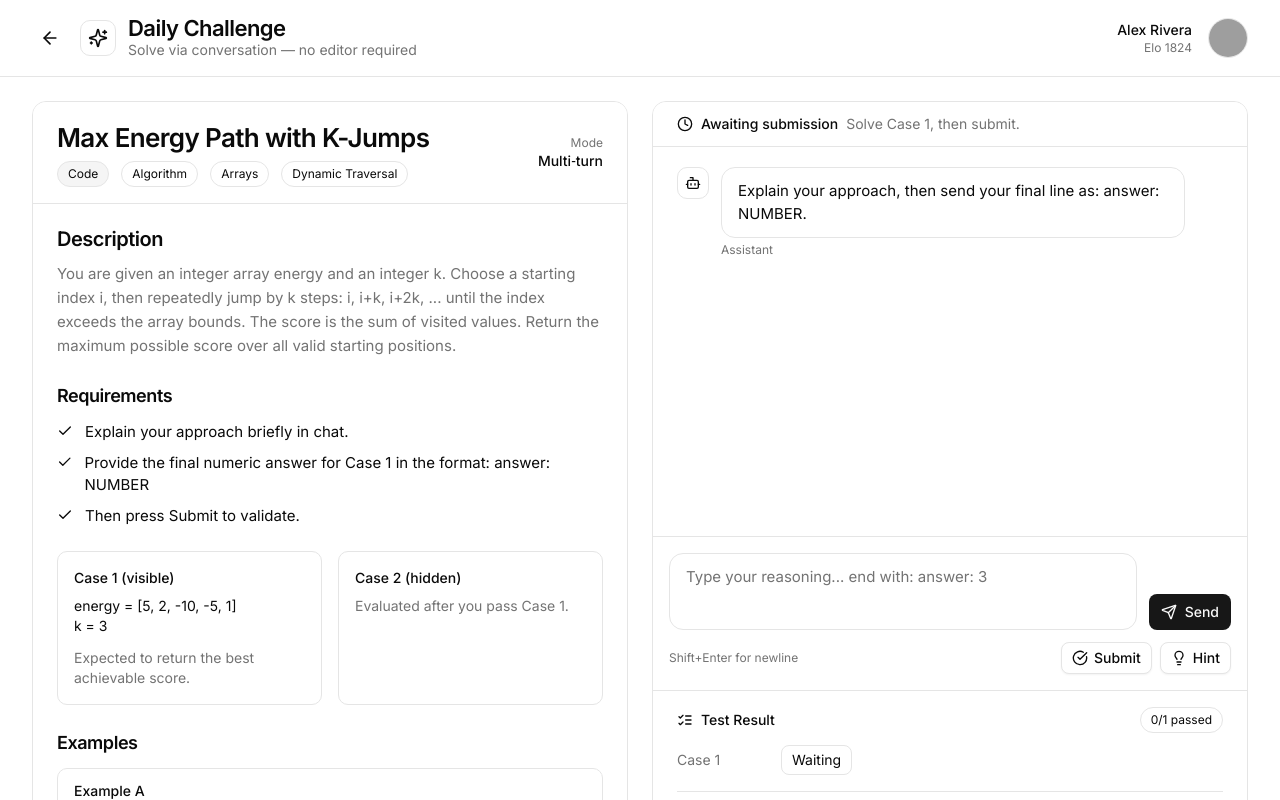
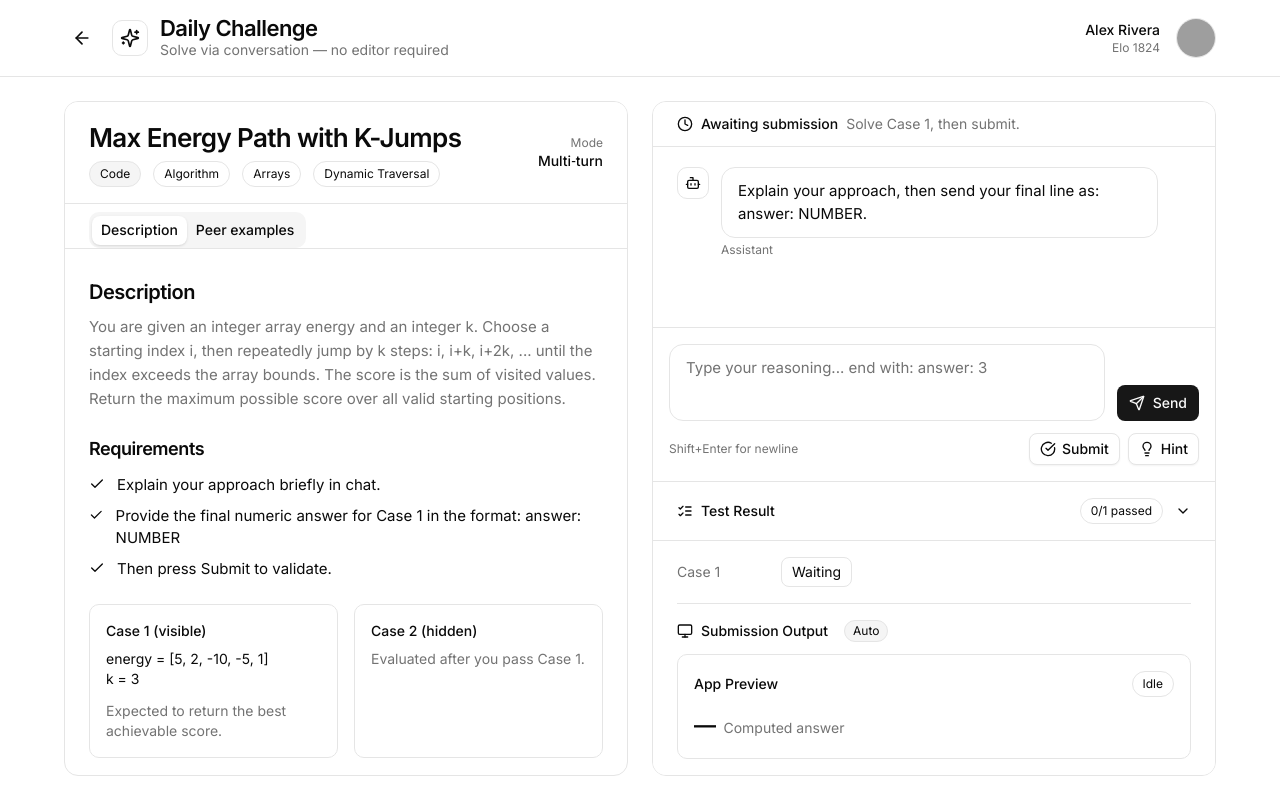
Before and after one commit to micah-firstbuilder/promptrite, a Next.js app in the folder promptrite/: page /dashboard/challenges/1 in a window 1280 px wide. Shown: the top 800 px of the page. Built offline with nearby package versions, Linux system fonts and the light colour scheme; no server answers; the database is empty; grey boxes are pictures that could not be loaded.

Commit message:
iteration done

```diff
--- a/promptrite/app/dashboard/challenges/[id]/page.tsx
+++ b/promptrite/app/dashboard/challenges/[id]/page.tsx
@@ -16,12 +16,14 @@ import {
   Undo,
   User,
   XCircle,
+  ChevronDown,
 } from "lucide-react";
 import Image from "next/image";
 import { useParams, useRouter } from "next/navigation";
 import { useEffect, useRef, useState } from "react";
 import { Button } from "@/components/ui/button";
 import DiscussionSection from "@/components/DiscussionSection";
+import { Tabs, TabsContent, TabsList, TabsTrigger } from "@/components/ui/tabs";
 
 // Mock challenge data - in a real app, this would come from an API
 const challengeData: Record<string, any> = {
@@ -94,6 +96,8 @@ export default function ChallengePage() {
     submitted: false,
   });
   const [submittedAnswer, setSubmittedAnswer] = useState<number | null>(null);
+  const [testOpen, setTestOpen] = useState(true);
+
 
   const messagesEndRef = useRef<HTMLDivElement>(null);
 
@@ -284,10 +288,10 @@ Return the maximum sum over sequences i, i+k, i+2k, ... within bounds. Provide f
   };
 
   return (
-    <div className="min-h-screen bg-background">
+    <div className="h-screen bg-background flex flex-col overflow-hidden">
       {/* Top Bar */}
-      <header className="border-border border-b">
-        <div className="mx-auto flex max-w-7xl items-center justify-between px-4 py-4 sm:px-6 lg:px-8">
+      <header className="border-border border-b flex-none">
+        <div className="mx-auto flex w-[95%] items-center justify-between px-4 py-4 sm:px-6 lg:px-8">
           <div className="flex items-center gap-3">
             <Button
               className="size-9"
@@ -328,10 +332,10 @@ Return the maximum sum over sequences i, i+k, i+2k, ... within bounds. Provide f
       </header>
 
       {/* Main 1-1 Split */}
-      <main className="mx-auto max-w-7xl px-4 py-6 sm:px-6 lg:px-8">
-        <div className="grid grid-cols-1 gap-6 lg:grid-cols-2">
+      <main className="mx-auto w-[95%] px-4 py-6 sm:px-6 lg:px-8 flex-1 overflow-y-auto lg:overflow-hidden">
+        <div className="grid h-full min-h-0 grid-cols-1 gap-6 lg:grid-cols-2">
           {/* Left: Task Specifications */}
-          <section className="flex flex-col overflow-hidden rounded-xl border border-border">
+          <section className="flex h-[85vh] lg:h-full min-h-0 flex-col overflow-hidden rounded-xl border border-border">
             {/* Title */}
             <div className="border-border border-b bg-card px-5 py-4 sm:px-6">
               <div className="flex items-center justify-between">
@@ -360,21 +364,23 @@ Return the maximum sum over sequences i, i+k, i+2k, ... within bounds. Provide f
               </div>
             </div>
 
-            {/* Content */}
-            <div className="flex-1 space-y-6 overflow-y-auto px-5 py-5 sm:px-6">
+            {/* Tabs */}
+            <div className="flex min-h-0 flex-1 flex-col">
+              <Tabs defaultValue="description" className="flex min-h-0 flex-1 flex-col">
+                <div className="border-border border-b px-5 pt-2 sm:px-6">
+                  <TabsList>
+                    <TabsTrigger value="description">Description</TabsTrigger>
+                    <TabsTrigger value="examples">Peer examples</TabsTrigger>
+                  </TabsList>
+                </div>
+                <TabsContent value="description" className="flex-1 overflow-y-auto px-5 py-5 sm:px-6">
+                  <div className="space-y-6">
                     <div>
-                <h2 className="font-semibold text-[20px] tracking-tight">
-                  Description
-                </h2>
-                <p className="mt-2 text-[15px] text-muted-foreground leading-6">
-                  {challenge.description}
-                </p>
+                      <h2 className="font-semibold text-[20px] tracking-tight">Description</h2>
+                      <p className="mt-2 text-[15px] text-muted-foreground leading-6">{challenge.description}</p>
                     </div>
-
                     <div>
-                <h3 className="font-semibold text-[18px] tracking-tight">
-                  Requirements
-                </h3>
+                      <h3 className="font-semibold text-[18px] tracking-tight">Requirements</h3>
                       <ul className="mt-3 space-y-2">
                         {challenge.requirements.map((req: string, idx: number) => (
                           <li className="flex items-start gap-3" key={idx}>
@@ -384,7 +390,6 @@ Return the maximum sum over sequences i, i+k, i+2k, ... within bounds. Provide f
                         ))}
                       </ul>
                     </div>
-
                     <div className="grid grid-cols-1 gap-4 sm:grid-cols-2">
                       <div className="rounded-lg border border-border p-4">
                         <p className="font-medium text-sm">Case 1 (visible)</p>
@@ -392,35 +397,22 @@ Return the maximum sum over sequences i, i+k, i+2k, ... within bounds. Provide f
                           <p>energy = [{challenge.visibleCase.energy.join(", ")}]</p>
                           <p>k = {challenge.visibleCase.k}</p>
                         </div>
-                  <p className="mt-3 text-muted-foreground text-sm">
-                    {challenge.visibleCase.description}
-                  </p>
+                        <p className="mt-3 text-muted-foreground text-sm">{challenge.visibleCase.description}</p>
                       </div>
                       <div className="rounded-lg border border-border p-4">
                         <p className="font-medium text-sm">Case 2 (hidden)</p>
-                  <p className="mt-2 text-muted-foreground text-sm">
-                    {challenge.hiddenCase.description}
-                  </p>
+                        <p className="mt-2 text-muted-foreground text-sm">{challenge.hiddenCase.description}</p>
                       </div>
                     </div>
-
                     <div>
-                <h3 className="font-semibold text-[18px] tracking-tight">
-                  Examples
-                </h3>
+                      <h3 className="font-semibold text-[18px] tracking-tight">Examples</h3>
                       {challenge.examples.map((example: any, idx: number) => (
-                  <div
-                    className="mt-3 rounded-lg border border-border"
-                    key={idx}
-                  >
-                    <div className="border-border border-b px-4 py-3 font-medium text-sm">
-                      {example.title}
-                    </div>
+                        <div className="mt-3 rounded-lg border border-border" key={idx}>
+                          <div className="border-border border-b px-4 py-3 font-medium text-sm">{example.title}</div>
                           <div className="px-4 py-3 text-sm">{example.content}</div>
                         </div>
                       ))}
                     </div>
-
                     <div className="pt-2">
                       <div className="flex items-center gap-2">
                         <Button onClick={handleCopySpec} size="sm" variant="outline">
@@ -432,10 +424,18 @@ Return the maximum sum over sequences i, i+k, i+2k, ... within bounds. Provide f
                       </div>
                     </div>
                   </div>
+                </TabsContent>
+                <TabsContent value="examples" className="flex-1 overflow-y-auto px-5 py-5 sm:px-6">
+                  <div className="h-full min-h-0">
+                    <DiscussionSection challengeId={challengeId} />
+                  </div>
+                </TabsContent>
+              </Tabs>
+            </div>
           </section>
 
           {/* Right: Chat + Validation */}
-          <section className="flex flex-col overflow-hidden rounded-xl border border-border">
+          <section className="flex h-[85vh] lg:h-full min-h-0 flex-col overflow-hidden rounded-xl border border-border">
             {/* Status banner */}
             <div className="border-border border-b bg-card px-5 py-3 sm:px-6">
               <div className="flex items-center gap-2 text-sm">
@@ -515,13 +515,20 @@ Return the maximum sum over sequences i, i+k, i+2k, ... within bounds. Provide f
               </div>
             </div>
 
-            {/* Test results */}
-            <div className="border-border border-t bg-card px-5 py-4 sm:px-6">
-              <div className="flex items-center justify-between">
+            {/* Test results (collapsible) */}
+            <div className="border-border border-t bg-card">
+              <button
+                type="button"
+                className="flex w-full items-center justify-between px-5 py-4 sm:px-6"
+                onClick={() => setTestOpen((v) => !v)}
+                aria-expanded={testOpen}
+                aria-controls="test-results-panel"
+              >
                 <div className="flex items-center gap-2">
                   <ListChecks className="size-4" />
                   <p className="font-medium text-sm">Test Result</p>
                 </div>
+                <div className="flex items-center gap-3">
                   <div
                     className={`rounded-full border px-2.5 py-1 text-xs ${
                       testResult.passed
@@ -531,8 +538,14 @@ Return the maximum sum over sequences i, i+k, i+2k, ... within bounds. Provide f
                   >
                     {testResult.passed ? "1" : "0"}/1 passed
                   </div>
+                  <ChevronDown
+                    className={`size-4 transition-transform ${testOpen ? "" : "-rotate-90"}`}
+                  />
                 </div>
-              <div className="mt-3 text-sm">
+              </button>
+              {testOpen && (
+                <div id="test-results-panel" className="px-5 py-4 sm:px-6 border-t border-border">
+                  <div className="text-sm">
                     <div className="flex items-center gap-2">
                       <span className="w-24 text-muted-foreground">Case 1</span>
                       <span
@@ -597,11 +610,13 @@ Return the maximum sum over sequences i, i+k, i+2k, ... within bounds. Provide f
                     </div>
                   </div>
                 </div>
+              )}
+            </div>
           </section>
         </div>
 
-        {/* Peer Examples */}
-        <DiscussionSection challengeId={challengeId} />
+
+
       </main>
     </div>
   );
--- a/promptrite/components/DiscussionSection.tsx
+++ b/promptrite/components/DiscussionSection.tsx
@@ -113,13 +113,13 @@ export function DiscussionSection({ challengeId }: DiscussionSectionProps) {
   const threads = buildThreads(examples);
 
   return (
-    <section className="mt-8 rounded-xl border border-border bg-card">
-      <div className="border-border border-b px-5 py-4">
+    <section className="h-[85vh] lg:h-full pb-0 min-h-0 rounded-xl border border-border bg-card overflow-hidden">
+      <div className="border-border border-b px-5 py-4 flex-none">
         <h2 className="font-semibold text-lg">Peer Examples</h2>
         <p className="text-muted-foreground text-sm">Anonymized passing prompts and solutions</p>
       </div>
 
-      <div className="space-y-5 p-5">
+      <div className="space-y-5 p-5 pb-30 h-full min-h-0 overflow-y-auto">
         {error && (
           <div className="rounded-md border border-destructive/40 bg-destructive/10 px-3 py-2 text-destructive text-sm">
             {error}
```
Lines whose indentation alone changed are shown as unchanged.
